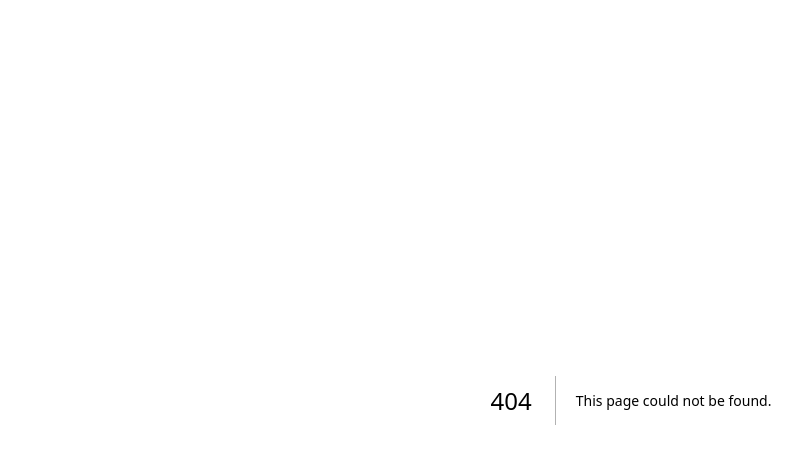
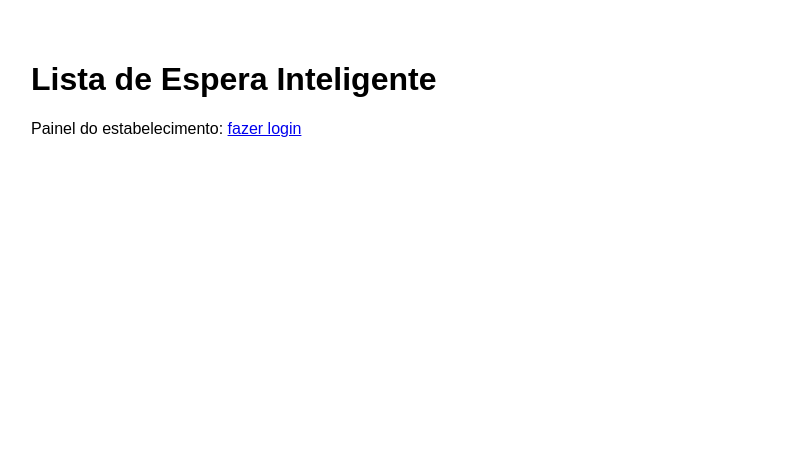
Before and after one commit to eearauda97-bit/IA.WHATSAPP, a Next.js app: page / in a window 1280 px wide. Before the commit this address had no page. Shown: the top 464 px of the page, without its empty margins (9-811 px from the left). Built offline with nearby package versions, Linux system fonts and the light colour scheme.

Commit message:
cria page.tsx e recupera arquivos vazios do grupo A

```diff
--- /dev/null
+++ b/app/page.tsx
@@ -0,0 +1,11 @@
+export default function HomePage() {
+  return (
+    <main style={{ padding: "2rem", fontFamily: "sans-serif" }}>
+      <h1>Lista de Espera Inteligente</h1>
+      <p>
+        Painel do estabelecimento:{" "}
+        <a href="/login">fazer login</a>
+      </p>
+    </main>
+  );
+}
```
